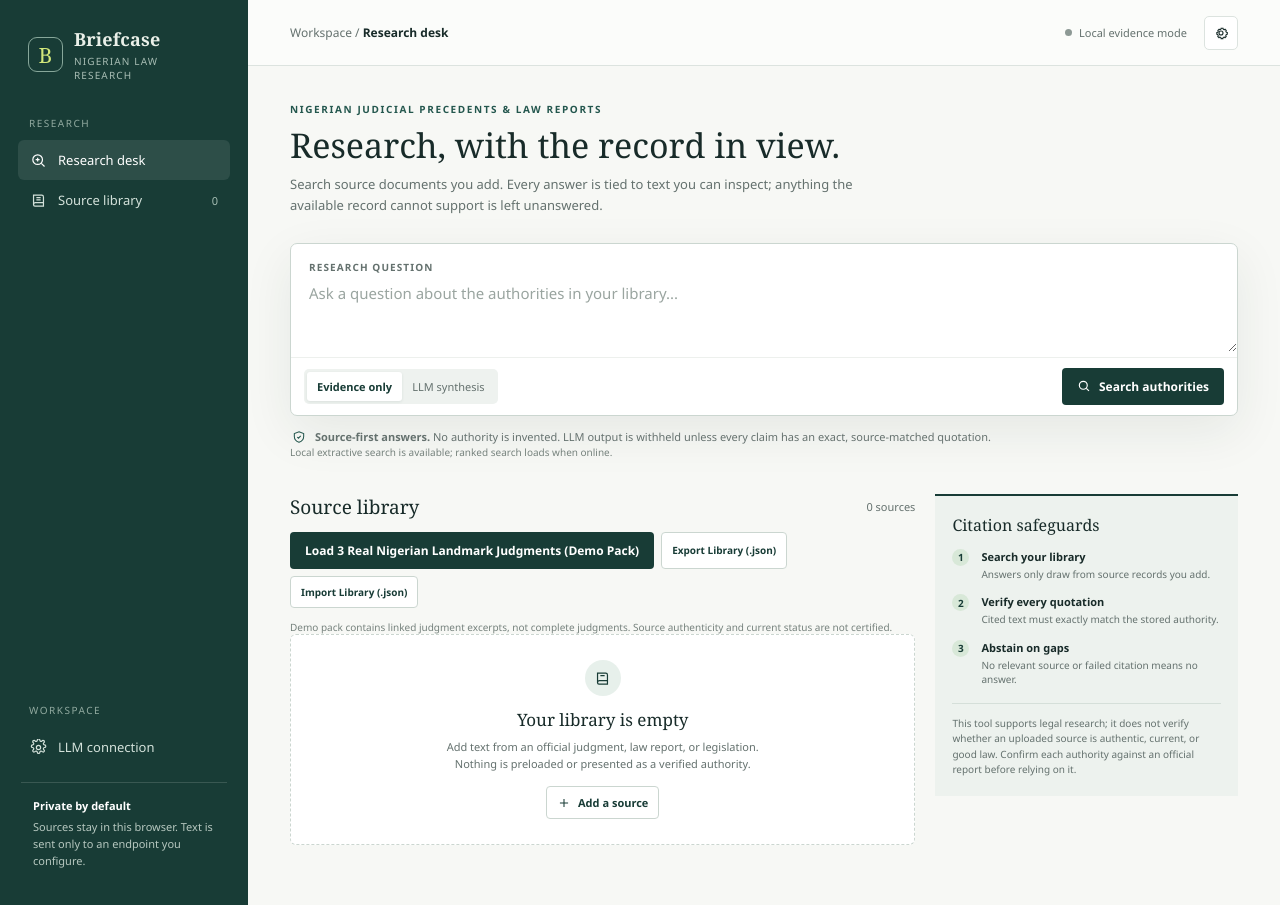
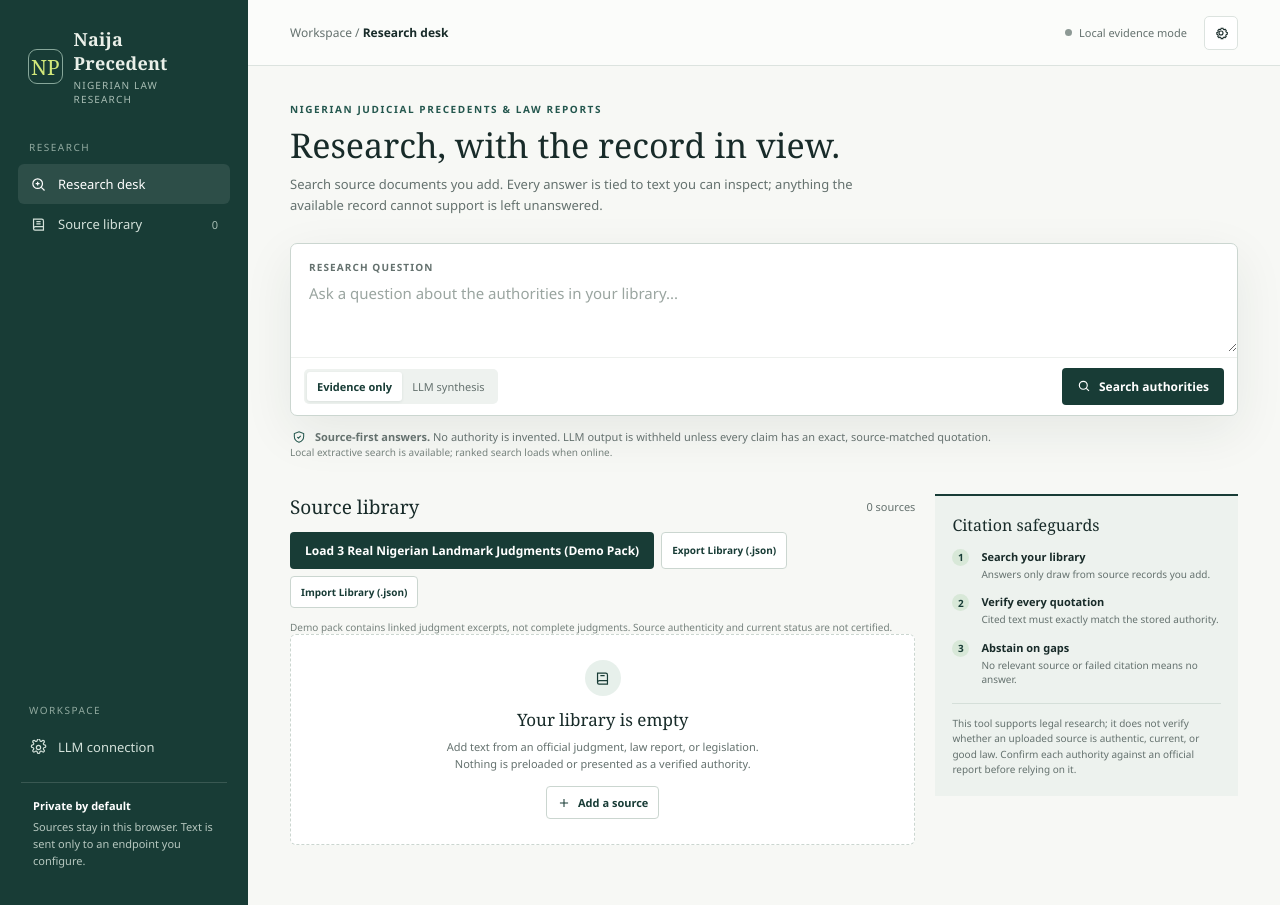
Before and after one commit to jumbo11o/naija-precedent-desk, a plain HTML site: page index.html in a window 1280 px wide. Drawn offline with Linux system fonts and the light colour scheme.

```diff
--- a/index.html
+++ b/index.html
@@ -4,7 +4,7 @@
   <meta charset="utf-8">
   <meta name="viewport" content="width=device-width, initial-scale=1">
   <meta name="theme-color" content="#183c36">
-  <title>Briefcase | Nigerian Legal Research</title>
+  <title>Naija Precedent | Nigerian Legal Research</title>
   <style>
     :root {
       color-scheme: light;
@@ -202,8 +202,8 @@
   <div class="shell">
     <aside class="rail" aria-label="Primary navigation">
       <div class="brand">
-        <div class="brand-mark" aria-hidden="true">B</div>
-        <div><div class="brand-name">Briefcase</div><div class="brand-sub">Nigerian law research</div></div>
+        <div class="brand-mark" aria-hidden="true">NP</div>
+        <div><div class="brand-name">Naija Precedent</div><div class="brand-sub">Nigerian law research</div></div>
       </div>
       <nav>
         <div class="rail-label">Research</div>
```
